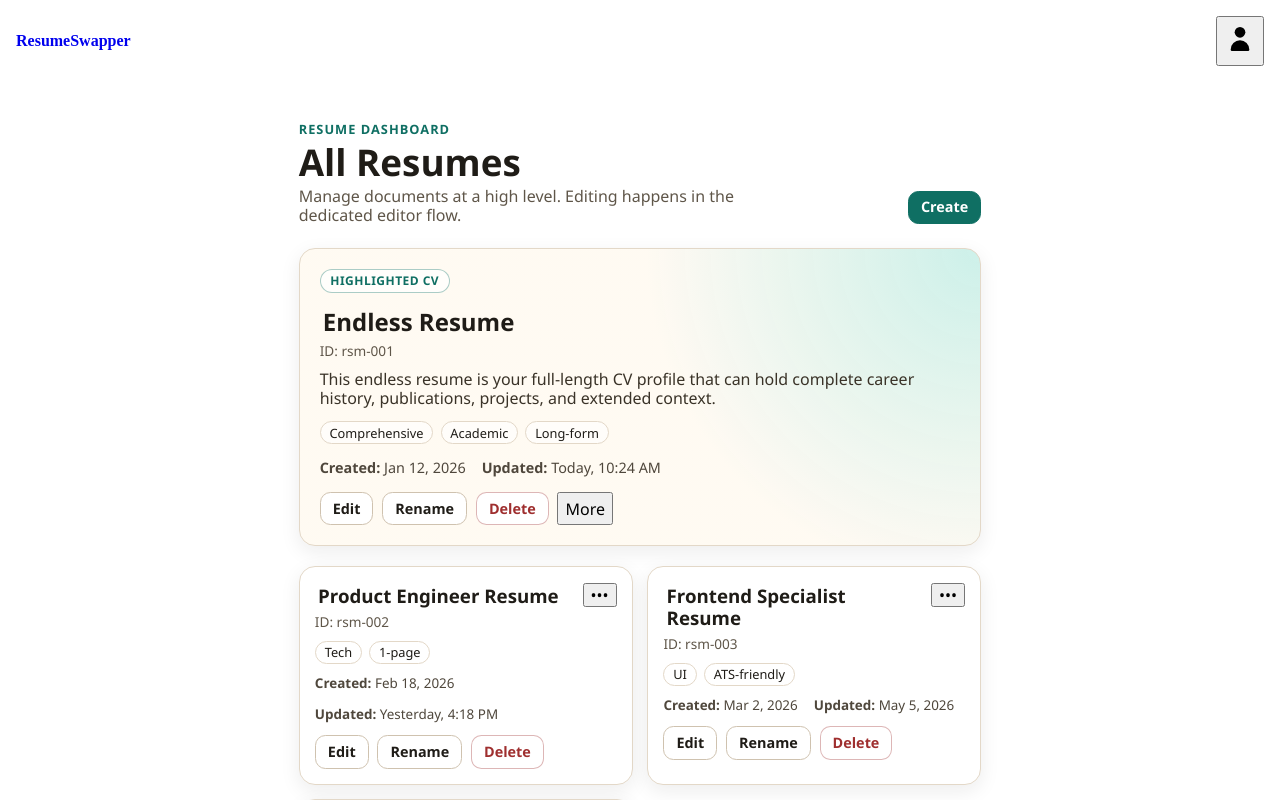
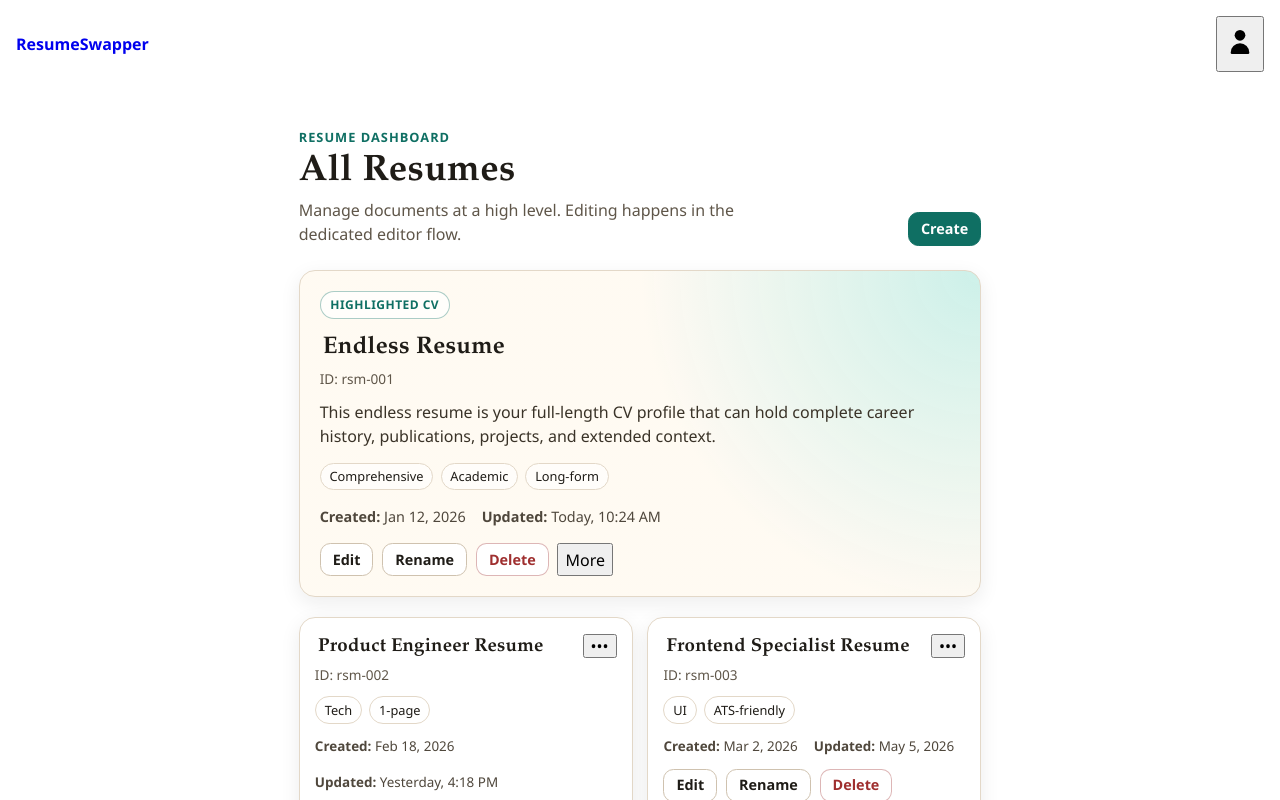
Before and after one commit to alexanderdombroski/resume-project, a SvelteKit app in the folder packages/bakeoff1/: page /dashboard in a window 1280 px wide. Shown: the top 800 px of the page. Built offline with nearby package versions, Linux system fonts and the light colour scheme.

Commit message:
feat: add typeography styles

```diff
--- /dev/null
+++ b/packages/bakeoff1/src/css/base/typography.css
@@ -0,0 +1,23 @@
+:root {
+  --font-heading:
+    'Fraunces', 'Iowan Old Style', 'Palatino Linotype', Palatino, 'URW Palladio L', serif;
+  --font-body: 'Source Sans 3', 'Avenir Next', Avenir, 'Segoe UI', sans-serif;
+}
+
+:where(body) {
+  font-family: var(--font-body);
+  line-height: 1.5;
+  text-rendering: optimizeLegibility;
+  -webkit-font-smoothing: antialiased;
+}
+
+:where(h1, h2, h3, h4, h5, h6) {
+  font-family: var(--font-heading);
+  font-weight: 650;
+  line-height: 1.15;
+  letter-spacing: 0.01em;
+}
+
+:where(p, span, li, a, button, input, textarea, label, blockquote, small, strong, em) {
+  font-family: var(--font-body);
+}
--- a/packages/bakeoff1/src/css/global.css
+++ b/packages/bakeoff1/src/css/global.css
@@ -1,6 +1,7 @@
 @layer base;
 
 @import 'https://unpkg.com/@csstools/normalize.css' layer(base);
+@import './base/typography.css' layer(base);
 
 :where(a:visited) {
   color: unset;
--- a/packages/bakeoff1/src/routes/dashboard/+page.svelte
+++ b/packages/bakeoff1/src/routes/dashboard/+page.svelte
@@ -178,7 +178,6 @@
     margin: 2.5rem auto 4rem;
     padding: 0 1.25rem;
     color: var(--ink);
-    font-family: 'Avenir Next', Avenir, 'Segoe UI', sans-serif;
   }
 
   .hero {
```
